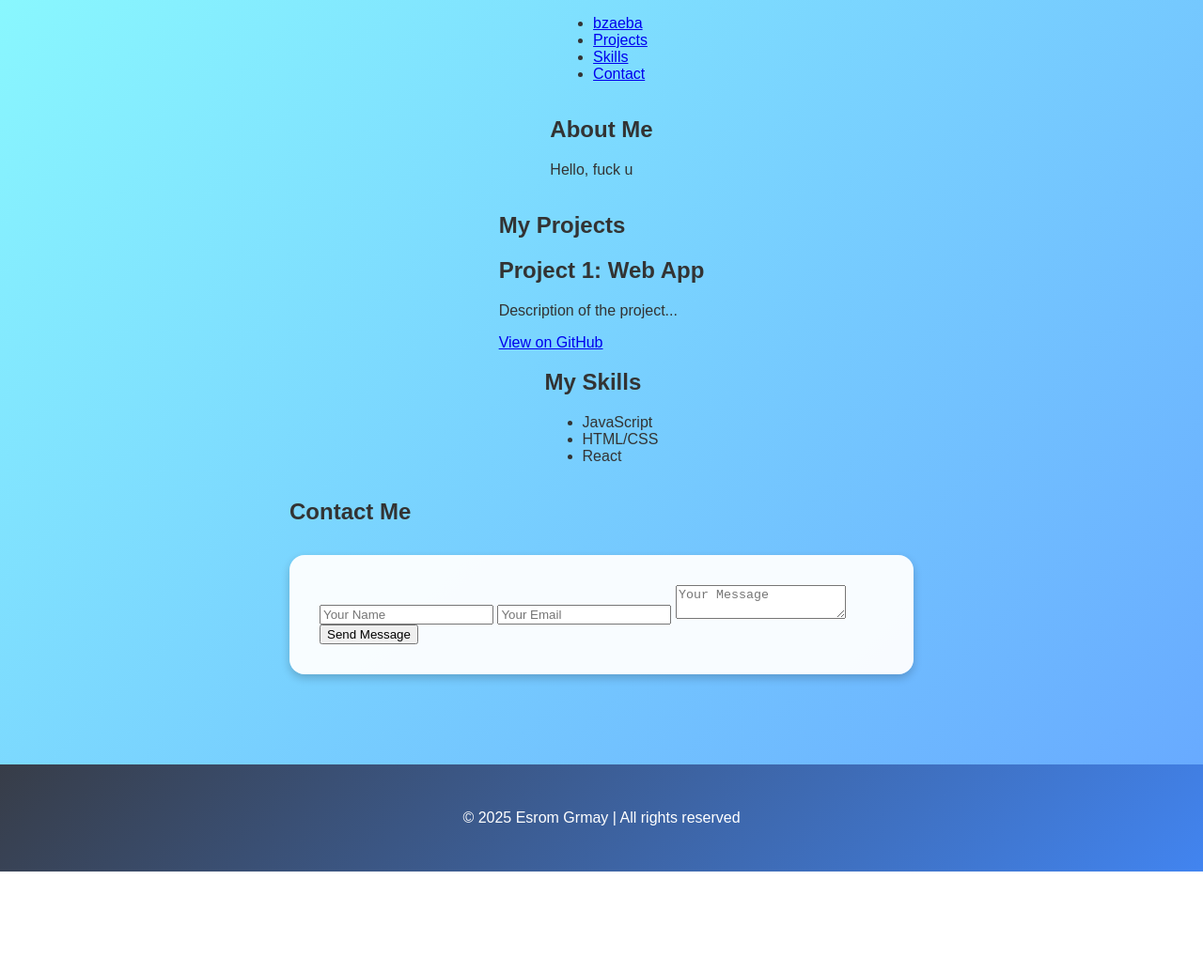
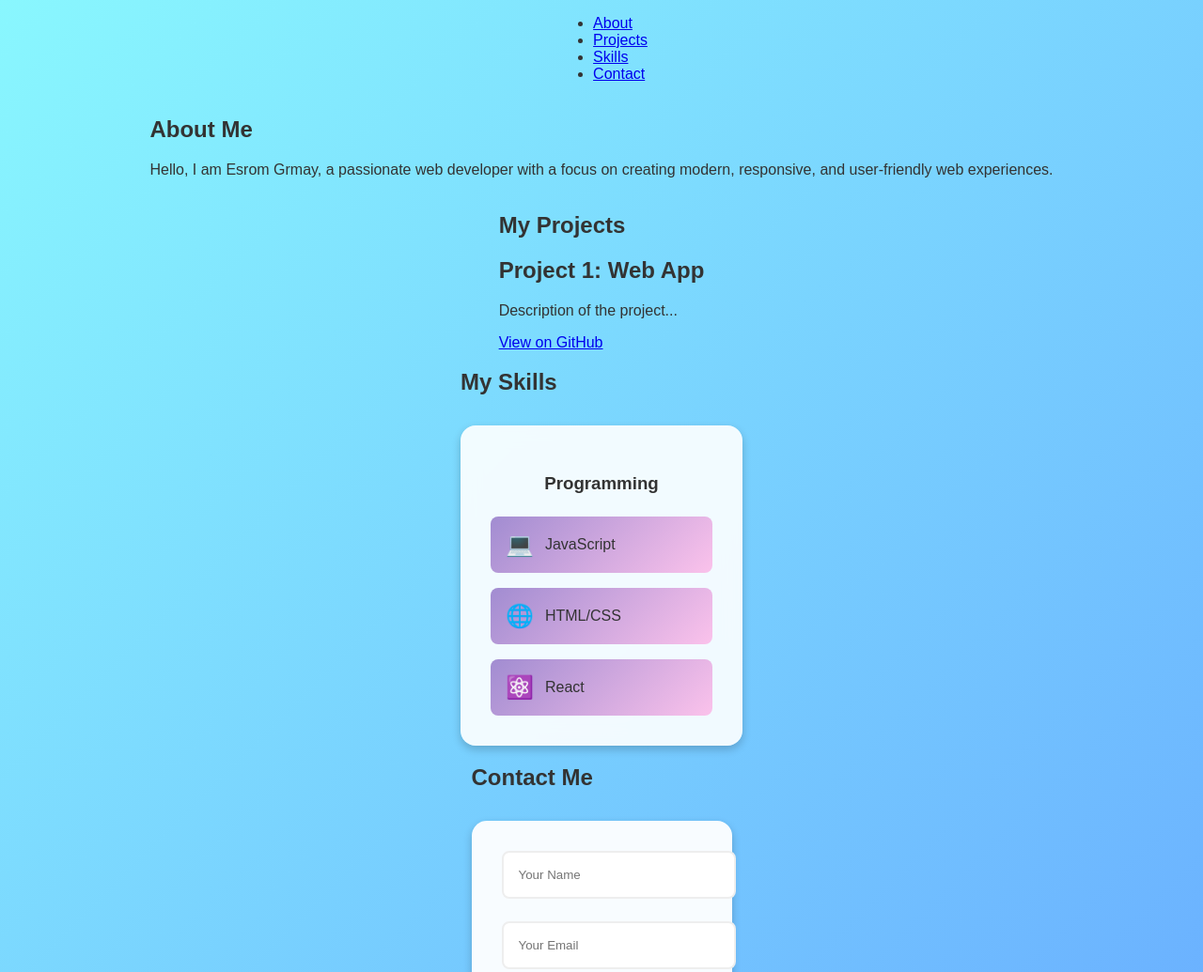
Before and after one commit to 35rom/Senafe-City, a plain HTML site: page index.html in a window 1280 px wide. Shown: the top 1035 px of the page at 94% size. Before the commit the page ends 928 px from the top, so only its background shows below. Drawn offline with Linux system fonts and the light colour scheme.

Commit message:
Update index.html

```diff
--- a/index.html
+++ b/index.html
@@ -11,8 +11,8 @@
     <!-- Navigation Bar -->
     <header>
         <nav>
-            <ul>
-                <li><a href="#about">bzaeba</a></li>
+            <ul class="nav-list">
+                <li><a href="#about">About</a></li>
                 <li><a href="#projects">Projects</a></li>
                 <li><a href="#skills">Skills</a></li>
                 <li><a href="#contact">Contact</a></li>
@@ -21,41 +21,63 @@
     </header>
 
     <!-- About Section -->
-    <section id="about">
-        <h1>About Me</h1>
-        <p>Hello, fuck u</p>
+    <section id="about" class="section">
+        <h1 class="section-title">About Me</h1>
+        <p>Hello, I am Esrom Grmay, a passionate web developer with a focus on creating modern, responsive, and user-friendly web experiences.</p>
     </section>
 
     <!-- Projects Section -->
-    <section id="projects">
-        <h1>My Projects</h1>
-        <div class="project-card">
-            <h2>Project 1: Web App</h2>
-            <p>Description of the project...</p>
-            <a href="https://github.com/esromgrmay/project1" target="_blank">View on GitHub</a>
+    <section id="projects" class="section">
+        <h1 class="section-title">My Projects</h1>
+        <div class="projects-grid">
+            <div class="project-card">
+                <h2>Project 1: Web App</h2>
+                <p>Description of the project...</p>
+                <a href="https://github.com/esromgrmay/project1" target="_blank" class="project-link">View on GitHub</a>
+            </div>
+            <!-- Add more projects here -->
         </div>
-        <!-- Add more projects here -->
     </section>
 
     <!-- Skills Section -->
-    <section id="skills">
-        <h1>My Skills</h1>
-        <ul>
-            <li>JavaScript</li>
-            <li>HTML/CSS</li>
-            <li>React</li>
-            <!-- Add more skills -->
-        </ul>
+    <section id="skills" class="section">
+        <h1 class="section-title">My Skills</h1>
+        <div class="skills-container">
+            <div class="skill-category">
+                <h3>Programming</h3>
+                <div class="skill-list">
+                    <div class="skill-item">
+                        <span class="skill-icon">💻</span>
+                        <span>JavaScript</span>
+                    </div>
+                    <div class="skill-item">
+                        <span class="skill-icon">🌐</span>
+                        <span>HTML/CSS</span>
+                    </div>
+                    <div class="skill-item">
+                        <span class="skill-icon">⚛️</span>
+                        <span>React</span>
+                    </div>
+                </div>
+            </div>
+            <!-- Add more skill categories here -->
+        </div>
     </section>
 
     <!-- Contact Section -->
-    <section id="contact">
-        <h1>Contact Me</h1>
+    <section id="contact" class="section">
+        <h1 class="section-title">Contact Me</h1>
         <form id="contact-form">
-            <input type="text" id="name" placeholder="Your Name" required>
-            <input type="email" id="email" placeholder="Your Email" required>
-            <textarea id="message" placeholder="Your Message" required></textarea>
-            <button type="submit">Send Message</button>
+            <div class="form-group">
+                <input type="text" id="name" class="form-input" placeholder="Your Name" required>
+            </div>
+            <div class="form-group">
+                <input type="email" id="email" class="form-input" placeholder="Your Email" required>
+            </div>
+            <div class="form-group">
+                <textarea id="message" class="form-input" placeholder="Your Message" required></textarea>
+            </div>
+            <button type="submit" class="form-button">Send Message</button>
         </form>
     </section>
 
```
